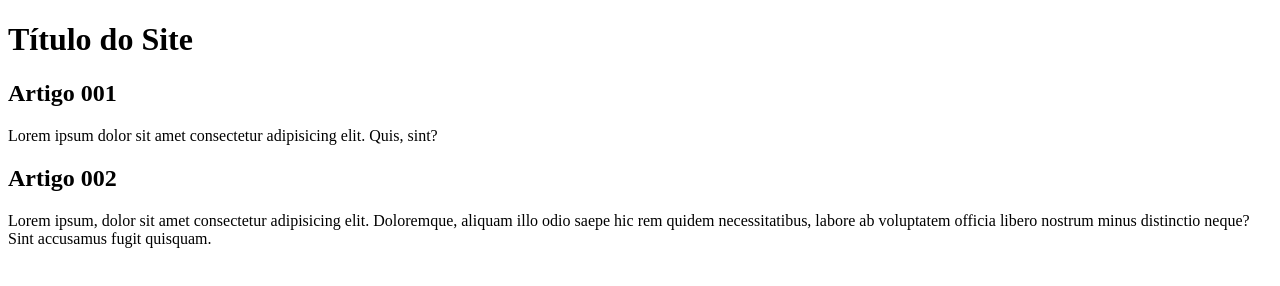
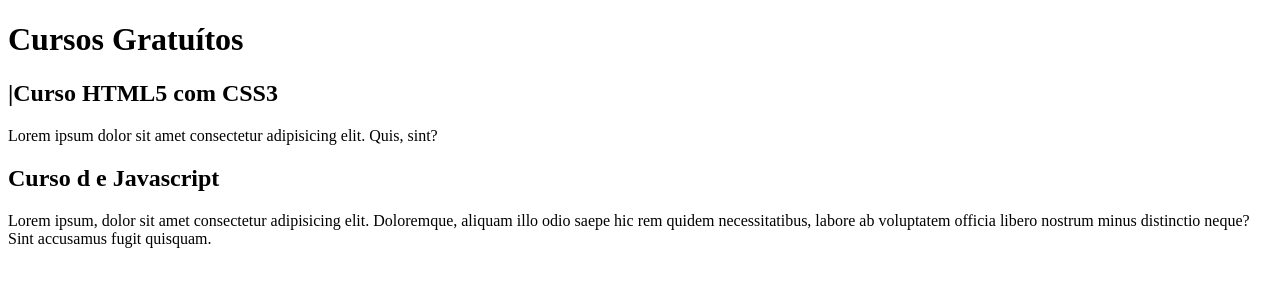
Before and after one commit to Patricia-trizia/projeto-site, a plain HTML site: page index.html in a window 1280 px wide. Drawn offline with Linux system fonts and the light colour scheme.

Commit message:
comecei a escrever o conteudo

```diff
--- a/index.html
+++ b/index.html
@@ -8,14 +8,14 @@
 <body>
     <main>
         <header>
-            <h1>Título do Site</h1>
+            <h1>Cursos Gratuítos</h1>
         </header>
         <article>
-            <h2>Artigo 001</h2>
+            <h2>|Curso HTML5 com CSS3</h2>
             <p>Lorem ipsum dolor sit amet consectetur adipisicing elit. Quis, sint?</p>
         </article>
         <article>
-            <h2>Artigo 002</h2>
+            <h2> Curso d e Javascript</h2>
             <p>Lorem ipsum, dolor sit amet consectetur adipisicing elit. Doloremque, aliquam illo odio saepe hic rem quidem necessitatibus, labore ab voluptatem officia libero nostrum minus distinctio neque? Sint accusamus fugit quisquam.</p>
         </article>
     </main>
```
